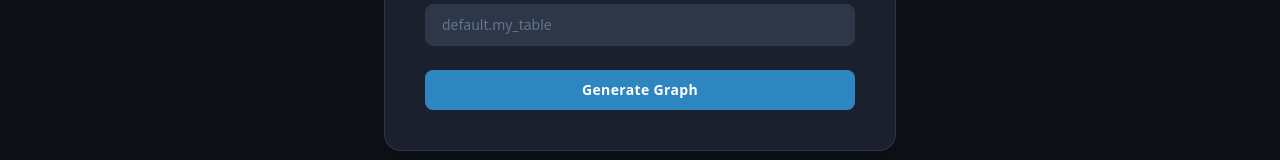
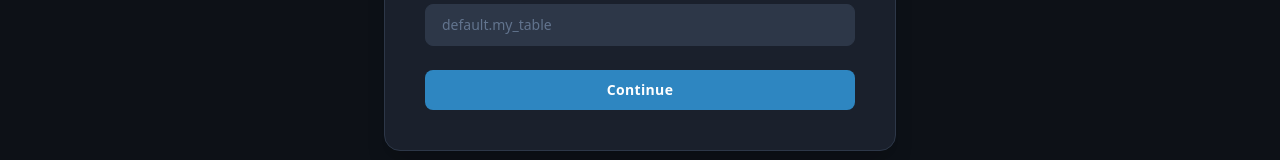
Before and after one commit to YanivZalach/IceGraph, a React (Vite) app in the folder frontend/: page / in a window 1280 px wide. Shown: the part 476-636 px from the top of the page. Built offline with nearby package versions, Linux system fonts and the light colour scheme.

Commit message:
Fix test

```diff
--- a/frontend/src/pages/HomePage.jsx
+++ b/frontend/src/pages/HomePage.jsx
@@ -45,7 +45,7 @@ export default function HomePage() {
               type="submit"
               className="bg-[#2E86C1] hover:bg-[#2471a3] active:bg-[#1a5c8a] text-white font-bold py-2.5 rounded-lg transition text-sm tracking-wide mt-1"
             >
-              Generate Graph
+              Continue
             </button>
           </form>
         </div>
--- a/frontend/src/pages/SnapshotSelectionPage.jsx
+++ b/frontend/src/pages/SnapshotSelectionPage.jsx
@@ -128,7 +128,7 @@ export default function SnapshotSelectionPage() {
                 </h2>
 
                 <p className="text-slate-400 text-sm mb-6">
-                    Choose a range of snapshots for <strong>{tableName}</strong>
+                    Choose a range of snapshots to view <strong>{tableName}</strong>
                 </p>
 
                 <form onSubmit={handleSubmit} className="flex flex-col gap-5">
@@ -173,7 +173,7 @@ export default function SnapshotSelectionPage() {
                         type="submit"
                         className="bg-[#2E86C1] hover:bg-[#2471a3] text-white font-bold py-2.5 rounded-lg"
                     >
-                        Continue to Graph
+                        Generate Graph
                     </button>
 
                 </form>
```
